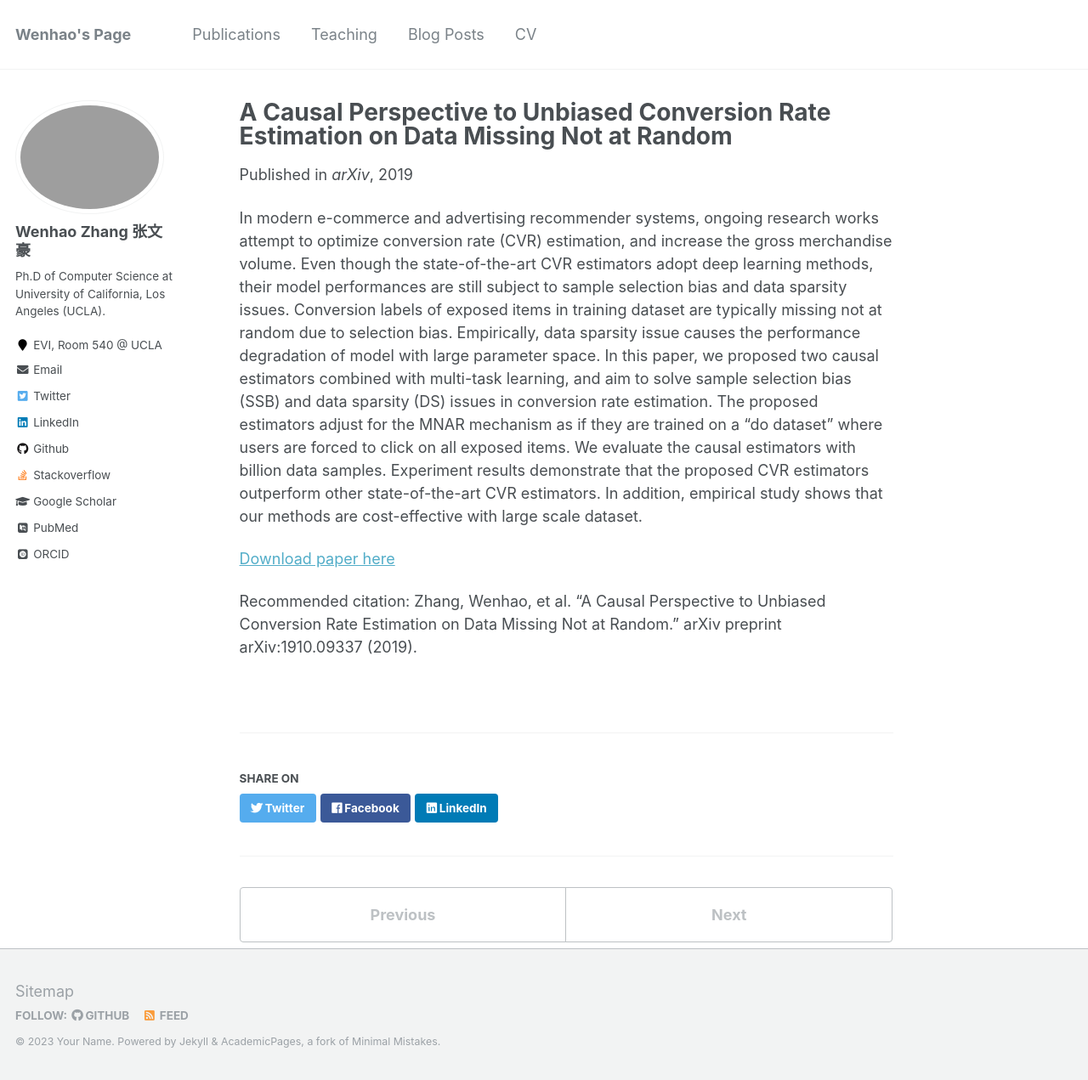
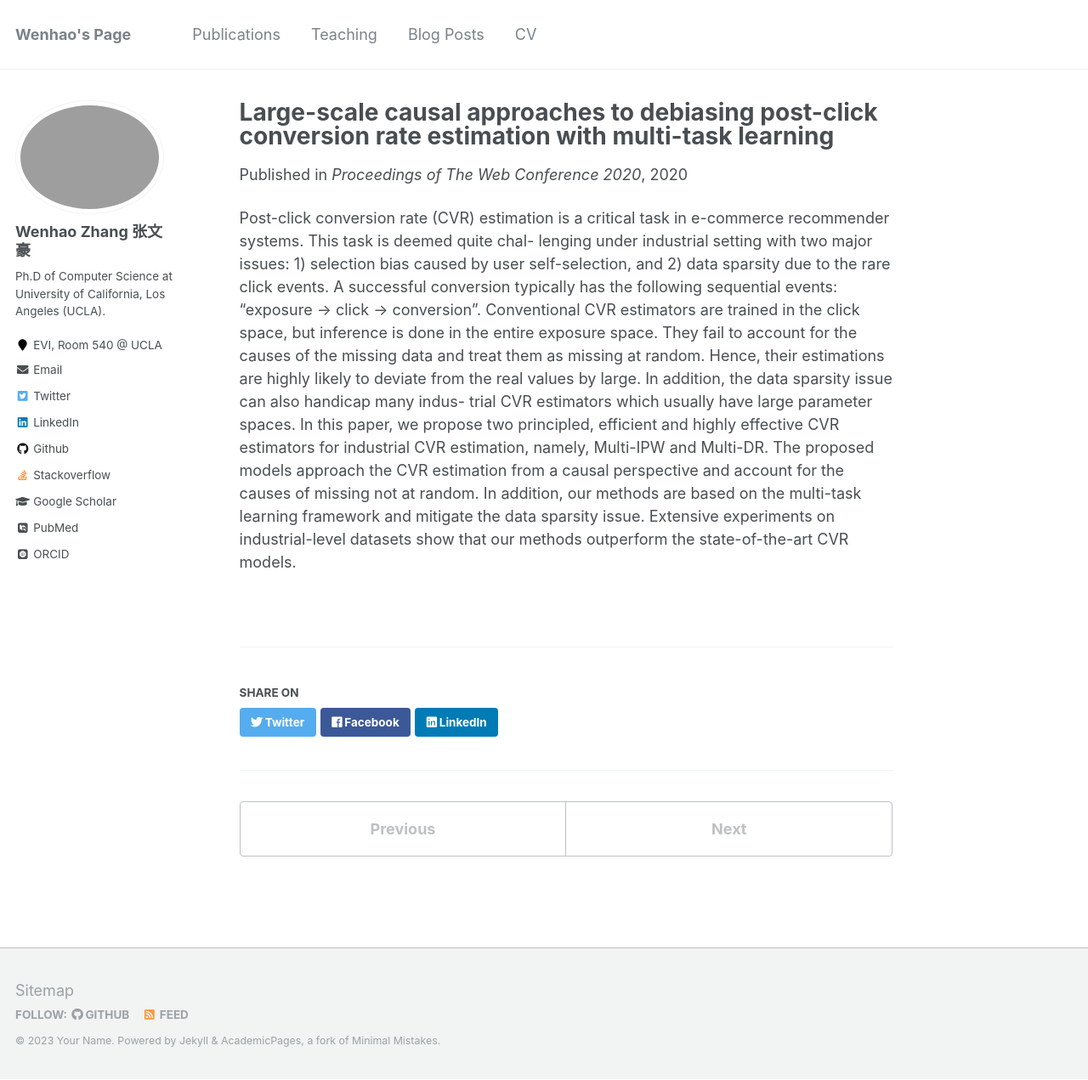
Before and after one commit to wenhaoz-fengcai/wenhaoz-fengcai.github.io, a Jekyll site: the page built from _publications/arxivcausalalibaba2019.md, in a window 1280 px wide and 1271 px high. Shown: the whole window at 85% size. Built offline with Jekyll 4.4.1, drawn with Linux system fonts in a browser that asks for light colours; some web fonts are replaced; a file with an impossible date is left out.

Commit message:
add new publications

```diff
--- a/_publications/arxivcausalalibaba2019.md
+++ b/_publications/arxivcausalalibaba2019.md
@@ -1,13 +1,10 @@
 ---
-title: "A Causal Perspective to Unbiased Conversion Rate Estimation on Data Missing Not at Random"
+title: "Large-scale causal approaches to debiasing post-click conversion rate estimation with multi-task learning"
 collection: publications
 permalink: /publication/arxivcausalalibaba2019
-date: 2019-10-15
-venue: 'arXiv'
-paperurl: 'https://arxiv.org/pdf/1910.09337'
+date: 2020-04-20
+venue: 'Proceedings of The Web Conference 2020'
+paperurl: 'https://dl.acm.org/doi/pdf/10.1145/3366423.3380037'
 ---
-In modern e-commerce and advertising recommender systems, ongoing research works attempt to optimize conversion rate (CVR) estimation, and increase the gross merchandise volume. Even though the state-of-the-art CVR estimators adopt deep learning methods, their model performances are still subject to sample selection bias and data sparsity issues. Conversion labels of exposed items in training dataset are typically missing not at random due to selection bias. Empirically, data sparsity issue causes the performance degradation of model with large parameter space. In this paper, we proposed two causal estimators combined with multi-task learning, and aim to solve sample selection bias (SSB) and data sparsity (DS) issues in conversion rate estimation. The proposed estimators adjust for the MNAR mechanism as if they are trained on a "do dataset" where users are forced to click on all exposed items. We evaluate the causal estimators with billion data samples. Experiment results demonstrate that the proposed CVR estimators outperform other state-of-the-art CVR estimators. In addition, empirical study shows that our methods are cost-effective with large scale dataset.
-
-[Download paper here](http://wenhaoz.io/files/1910.09337.pdf)
-
-Recommended citation: Zhang, Wenhao, et al. "A Causal Perspective to Unbiased Conversion Rate Estimation on Data Missing Not at Random." arXiv preprint arXiv:1910.09337 (2019).
+Post-click conversion rate (CVR) estimation is a critical task in e-commerce recommender systems. This task is deemed quite chal- lenging under industrial setting with two major issues: 1) selection bias caused by user self-selection, and 2) data sparsity due to the rare click events. A successful conversion typically has the following sequential events: "exposure → click → conversion". Conventional CVR estimators are trained in the click space, but inference is done in the entire exposure space. They fail to account for the causes of the missing data and treat them as missing at random. Hence, their estimations are highly likely to deviate from the real values by large. In addition, the data sparsity issue can also handicap many indus- trial CVR estimators which usually have large parameter spaces.
+In this paper, we propose two principled, efficient and highly effective CVR estimators for industrial CVR estimation, namely, Multi-IPW and Multi-DR. The proposed models approach the CVR estimation from a causal perspective and account for the causes of missing not at random. In addition, our methods are based on the multi-task learning framework and mitigate the data sparsity issue. Extensive experiments on industrial-level datasets show that our methods outperform the state-of-the-art CVR models.
```
Also changed, not shown: _publications/causalbookchapter.md (added, +9 -0 lines), _publications/ecgclassification.md (added, +10 -0 lines), _publications/icd10.md (added, +23 -0 lines), _publications/longitudinalsarp.md (added, +22 -0 lines), _publications/rangeofmotion.md (+0 -1 lines), _publications/temporalcnn.md (added, +10 -0 lines).
